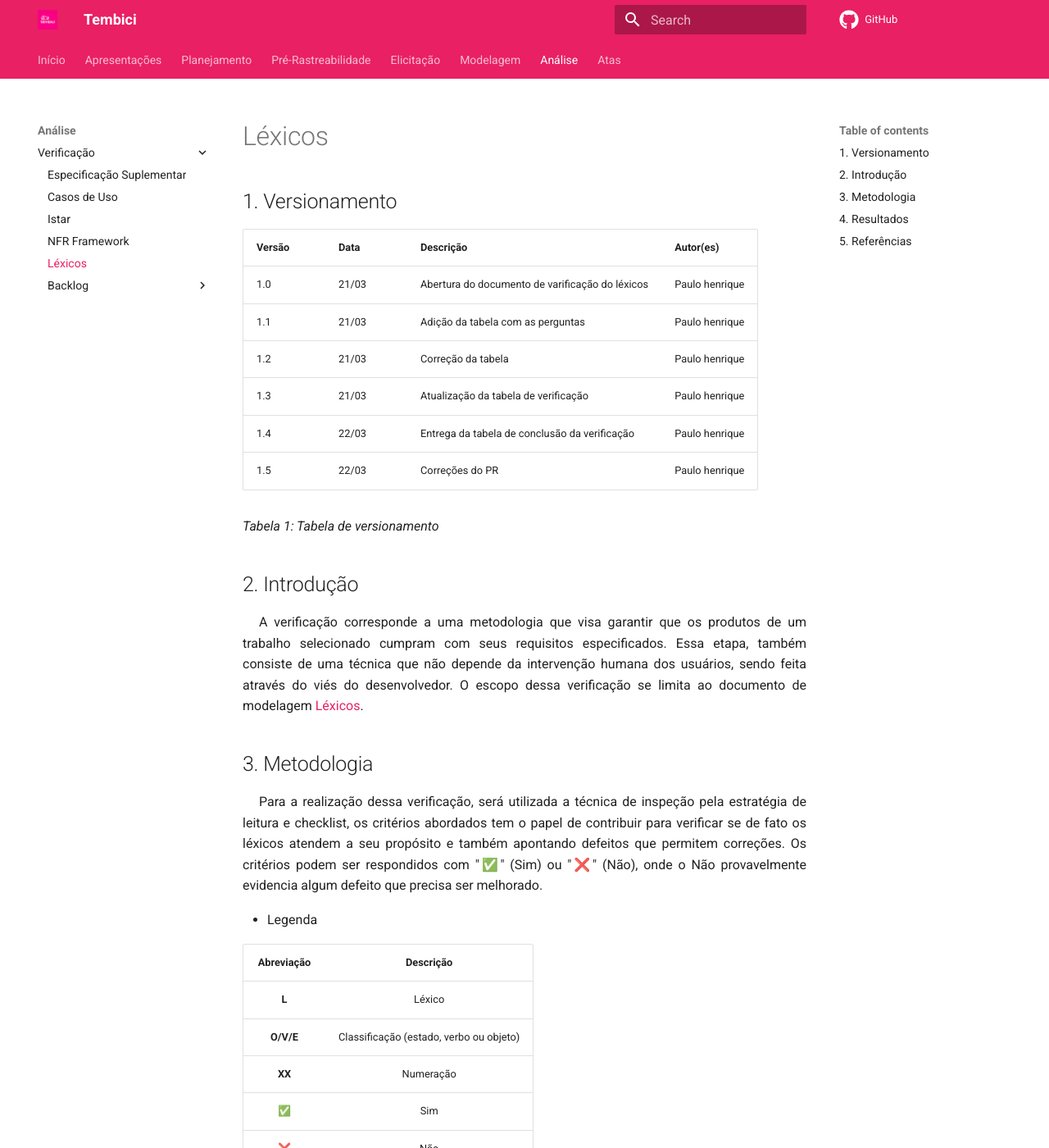
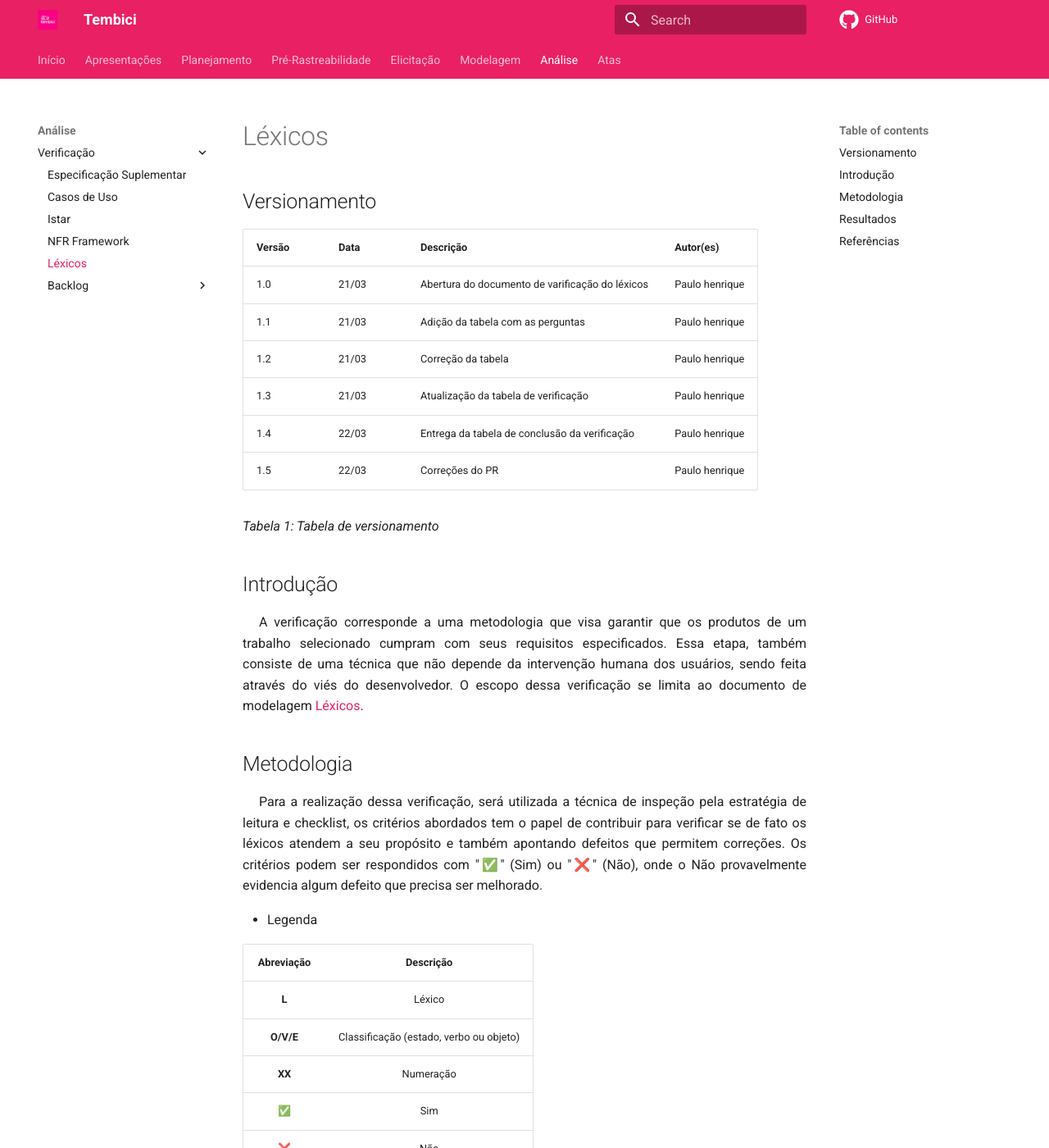
Before and after one commit to Requisitos-de-Software/2021.2-Tembici, an MkDocs documentation site: the page built from docs/analise/verificacao/lexicos.md, in a window 1280 px wide and 1400 px high. Shown: the whole window at 82% size. Built offline with MkDocs 1.6.1 and Material for MkDocs 9.7.7, drawn with Linux system fonts in a browser that asks for light colours; comment, search, counter and statistics services are not loaded; some of the changed text lies outside the part shown.

Commit message:
#58 - Correçao minima

```diff
--- a/docs/analise/verificacao/lexicos.md
+++ b/docs/analise/verificacao/lexicos.md
@@ -1,4 +1,4 @@
-## 1. Versionamento
+## Versionamento
 | Versão | Data  | Descrição                                     | Autor(es) |
 | ------ | ----- | --------------------------------------------- | --------- |
 | 1.0    | 21/03 | Abertura do documento de varificação do léxicos | Paulo henrique |
@@ -10,10 +10,10 @@
 
 *Tabela 1: Tabela de versionamento*
 
-## 2. Introdução
+## Introdução
 <p style="text-align: justify; text-indent: 20px"> A verificação corresponde a uma metodologia que visa garantir que os produtos de um trabalho selecionado cumpram com seus requisitos especificados. Essa etapa, também consiste de uma técnica que não depende da intervenção humana dos usuários, sendo feita através do viés do desenvolvedor. O escopo dessa verificação se limita ao documento de modelagem <a href="../../../modelagem/lexicos/">Léxicos</a>.</p>
 
-## 3. Metodologia
+## Metodologia
 <p style="text-align: justify; text-indent: 20px"> Para a realização dessa verificação, será utilizada a técnica de inspeção pela estratégia de leitura e checklist, os critérios abordados tem o papel de contribuir para verificar se de fato os léxicos atendem a seu propósito e também apontando defeitos que permitem correções. Os critérios podem ser respondidos com "✅" (Sim) ou "❌" (Não), onde o Não provavelmente evidencia algum defeito que precisa ser melhorado.</p>
 
 * Legenda
@@ -40,7 +40,7 @@
 
 *Tabela 3: Tabela de verificação*
 
-## 4. Resultados
+## Resultados
 
 <div align="center">
     <img src="../../../assets/verificacao/lexicos/grafico.png" alt="Gráfico da verificação dos léxicos" height="auto" width="600">
@@ -54,6 +54,6 @@
 * Tornar alguns léxicos mais concisos
 * Melhorar o entendimento do impacto e noção de alguns léxicos
 
-## 5. Referências
+## Referências
 
 <p style="text-align: justify; text-indent: 20px">[1] SERRANO, Milene; SERRANO, Maurício. <b>Requisitos - Aula 10</b>. 2019. 35 slides. Material apresentado para a disciplina de Requisitos de Software no curso de Engenharia de Software da UnB, FGA. Acesso em: 21 de Março de 2022.</p>
```
